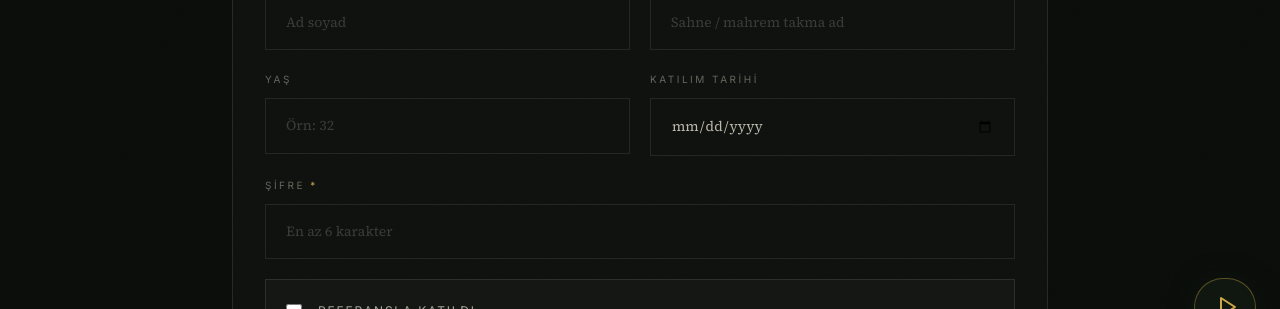
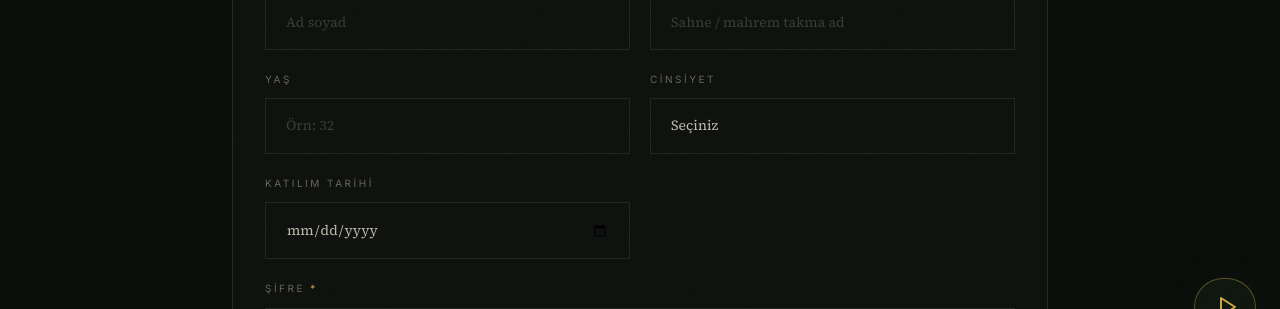
Before and after one commit to PrometheusKEMAL/kemaldalkiran, a Next.js app: page /admin/kullanicilar in a window 1280 px wide. Shown: the part 440-749 px from the top of the page. Built offline with nearby package versions, Linux system fonts and the light colour scheme; no server answers.

Commit message:
feat: add gender field to member registration form

```diff
--- a/src/app/admin/kullanicilar/page.tsx
+++ b/src/app/admin/kullanicilar/page.tsx
@@ -9,6 +9,7 @@ interface User {
   realName?: string;
   nickname?: string;
   age?: number;
+  gender?: 'erkek' | 'kadın' | 'belirtmek-istemiyor';
   joinDate?: string;
   isReferred?: boolean;
   referredBy?: string;
@@ -23,6 +24,7 @@ export default function KullanicilarPage() {
     realName: '',
     nickname: '',
     age: '',
+    gender: '',
     joinDate: '',
     isReferred: false,
     referredBy: '',
@@ -70,6 +72,7 @@ export default function KullanicilarPage() {
           realName: '',
           nickname: '',
           age: '',
+          gender: '',
           joinDate: '',
           isReferred: false,
           referredBy: '',
@@ -190,6 +193,21 @@ export default function KullanicilarPage() {
           </div>
 
           <div>
+            <label className="block text-[10px] tracking-widest uppercase text-chalk/40 mb-2.5">Cinsiyet</label>
+            <select
+              value={form.gender}
+              onChange={(e) => setForm({ ...form, gender: e.target.value })}
+              className="w-full bg-transparent border border-chalk/10 focus:border-gold/40 px-5 py-3.5 text-chalk/80 text-[14px] focus:outline-none transition-colors appearance-none cursor-pointer"
+              style={{ backgroundImage: 'none' }}
+            >
+              <option value="" className="bg-surface text-chalk/80">Seçiniz</option>
+              <option value="erkek" className="bg-surface text-chalk/80">Erkek</option>
+              <option value="kadın" className="bg-surface text-chalk/80">Kadın</option>
+              <option value="belirtmek-istemiyor" className="bg-surface text-chalk/80">Belirtmek İstemiyor</option>
+            </select>
+          </div>
+
+          <div>
             <label className="block text-[10px] tracking-widest uppercase text-chalk/40 mb-2.5">Katılım Tarihi</label>
             <input
               type="date"
@@ -273,6 +291,7 @@ export default function KullanicilarPage() {
                 <div className="flex flex-wrap gap-x-4 gap-y-1 mt-2 text-[11px] text-chalk/30">
                   {user.realName && <span>Gerçek isim: {user.realName}</span>}
                   {user.age !== undefined && <span>Yaş: {user.age}</span>}
+                  {user.gender && <span>Cinsiyet: {user.gender === 'belirtmek-istemiyor' ? 'Belirtmek istemiyor' : user.gender === 'erkek' ? 'Erkek' : 'Kadın'}</span>}
                   {user.joinDate && <span>Katılım: {user.joinDate}</span>}
                   {user.referredBy && <span>Referans: {user.referredBy}</span>}
                 </div>
--- a/src/app/api/users/route.ts
+++ b/src/app/api/users/route.ts
@@ -19,7 +19,7 @@ export async function GET() {
 export async function POST(req: Request) {
   try {
     const body = await req.json();
-    const { email, name, password, realName, nickname, age, joinDate, isReferred, referredBy } = body;
+    const { email, name, password, realName, nickname, age, gender, joinDate, isReferred, referredBy } = body;
 
     if (!email || !name || !password) {
       return NextResponse.json(
@@ -42,6 +42,7 @@ export async function POST(req: Request) {
       realName,
       nickname,
       age: age ? Number(age) : undefined,
+      gender,
       joinDate,
       isReferred,
       referredBy,
@@ -55,6 +56,7 @@ export async function POST(req: Request) {
         realName: user.realName,
         nickname: user.nickname,
         age: user.age,
+        gender: user.gender,
         joinDate: user.joinDate,
         isReferred: user.isReferred,
         referredBy: user.referredBy,
--- a/src/lib/users.ts
+++ b/src/lib/users.ts
@@ -11,6 +11,7 @@ export interface User {
   realName?: string;
   nickname?: string;
   age?: number;
+  gender?: 'erkek' | 'kadın' | 'belirtmek-istemiyor';
   joinDate?: string;
   isReferred?: boolean;
   referredBy?: string;
@@ -81,13 +82,14 @@ export interface CreateUserInput {
   realName?: string;
   nickname?: string;
   age?: number;
+  gender?: 'erkek' | 'kadın' | 'belirtmek-istemiyor';
   joinDate?: string;
   isReferred?: boolean;
   referredBy?: string;
 }
 
 export async function createUser(input: CreateUserInput): Promise<User> {
-  const { email, name, password, realName, nickname, age, joinDate, isReferred, referredBy } = input;
+  const { email, name, password, realName, nickname, age, gender, joinDate, isReferred, referredBy } = input;
   const existing = await getUserByEmail(email);
   if (existing) {
     throw new Error('Bu e-posta adresiyle bir kullanıcı zaten var.');
@@ -102,6 +104,7 @@ export async function createUser(input: CreateUserInput): Promise<User> {
     realName: realName?.trim() || undefined,
     nickname: nickname?.trim() || undefined,
     age: age ?? undefined,
+    gender: gender || undefined,
     joinDate: joinDate?.trim() || undefined,
     isReferred: isReferred ?? false,
     referredBy: referredBy?.trim() || undefined,
```
